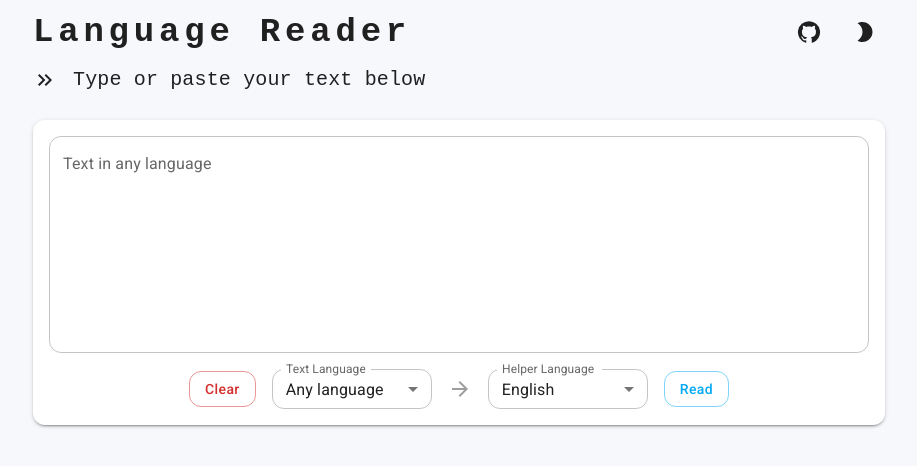
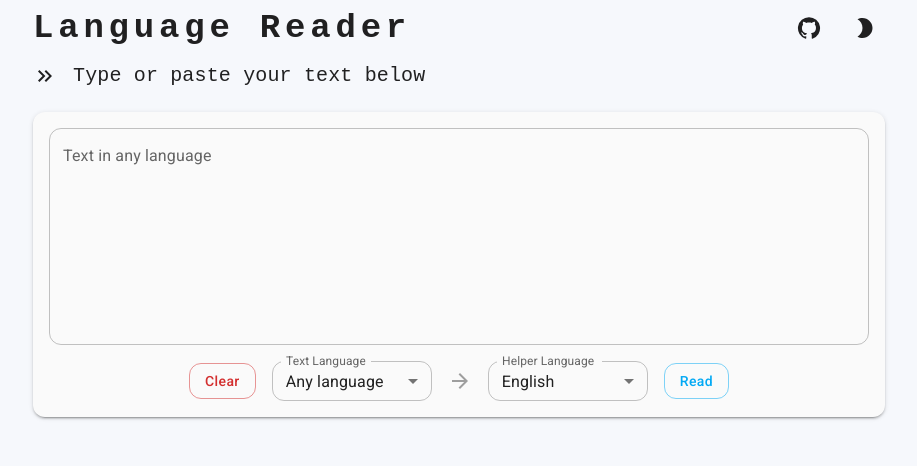
Before and after one commit to IanConceicao/language-reader, a React (Create React App) app in the folder frontend/: page / in a window 1280 px wide. Shown: the top 466 px of the page, without its empty margins (181-1098 px from the left). Built offline with nearby package versions, Linux system fonts and the light colour scheme.

Commit message:
Updated paper color. Re-wrote appbar code to be more customizeable

```diff
--- a/frontend/src/App.tsx
+++ b/frontend/src/App.tsx
@@ -27,6 +27,7 @@ const lightTheme = createTheme({
   palette: {
     background: {
       default: "#f6f8fc",
+      paper: "#fafafa",
     },
     primary: {
       main: "#03A9F4",
--- a/frontend/src/components/Navbar.tsx
+++ b/frontend/src/components/Navbar.tsx
@@ -1,14 +1,7 @@
 import GitHubIcon from "@mui/icons-material/GitHub";
 import LightModeIcon from "@mui/icons-material/LightMode";
 import ModeNightIcon from "@mui/icons-material/ModeNight";
-import {
-  AppBar,
-  Stack,
-  Toolbar,
-  Tooltip,
-  Typography,
-  useTheme,
-} from "@mui/material";
+import { Stack, Tooltip, Typography, useTheme } from "@mui/material";
 import { useContext } from "react";
 import { ColorModeContext } from "../App";
 import CustomIconButton from "./SlowIconButton";
@@ -19,8 +12,13 @@ const Navbar: React.FC<NavbarPropos> = () => {
   const theme = useTheme();
   const colorMode = useContext(ColorModeContext);
   return (
-    <AppBar position="static" color="transparent" elevation={0}>
-      <Toolbar disableGutters sx={{ justifyContent: "space-between" }}>
+    <Stack
+      direction="row"
+      alignItems={"center"}
+      sx={{ justifyContent: "space-between" }}
+      pt={1}
+      pb={2}
+    >
       <Typography
         variant="h4"
         component="a"
@@ -50,10 +48,7 @@ const Navbar: React.FC<NavbarPropos> = () => {
           </CustomIconButton>
         </Tooltip>
         <Tooltip enterDelay={500} title="Toggle theme">
-            <CustomIconButton
-              onClick={colorMode.toggleColorMode}
-              color="inherit"
-            >
+          <CustomIconButton onClick={colorMode.toggleColorMode} color="inherit">
             {theme.palette.mode === "dark" ? (
               <LightModeIcon />
             ) : (
@@ -62,8 +57,7 @@ const Navbar: React.FC<NavbarPropos> = () => {
           </CustomIconButton>
         </Tooltip>
       </Stack>
-      </Toolbar>
-    </AppBar>
+    </Stack>
   );
 };
 
--- a/frontend/src/pages/Home.tsx
+++ b/frontend/src/pages/Home.tsx
@@ -14,6 +14,7 @@ const Home: React.FC<HomeProps> = () => {
           variant="h6"
           className="disable-text-selection"
           fontFamily={"monospace"}
+          lineHeight={1.1}
         >
           Type or paste your text below
         </Typography>
```
Lines whose indentation alone changed are shown as unchanged.
